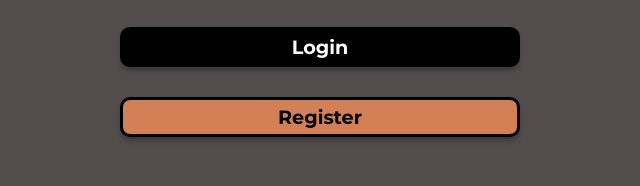
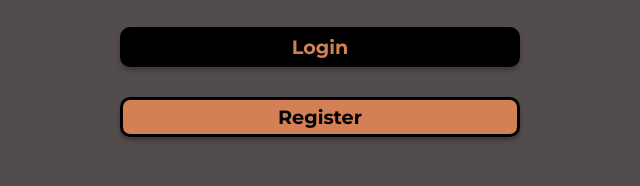
Before and after one commit to camiP89/FED2-JS2-CA, a website with bundled scripts: page index.html in a window 1280 px wide. In both pictures the pointer is over the link "Login". Shown: the part 242-428 px from the top of the page, 320-960 px from the left. Built offline with nearby package versions, Linux system fonts and the light colour scheme; a web font is replaced by a local one.

Commit message:
changed button hover color to orange

```diff
--- a/styles/home.css
+++ b/styles/home.css
@@ -22,5 +22,5 @@
 
 .button-home:hover {
   background-color: var(--black);
-  color: var(--white);
+  color: var(--orange);
 }
```
